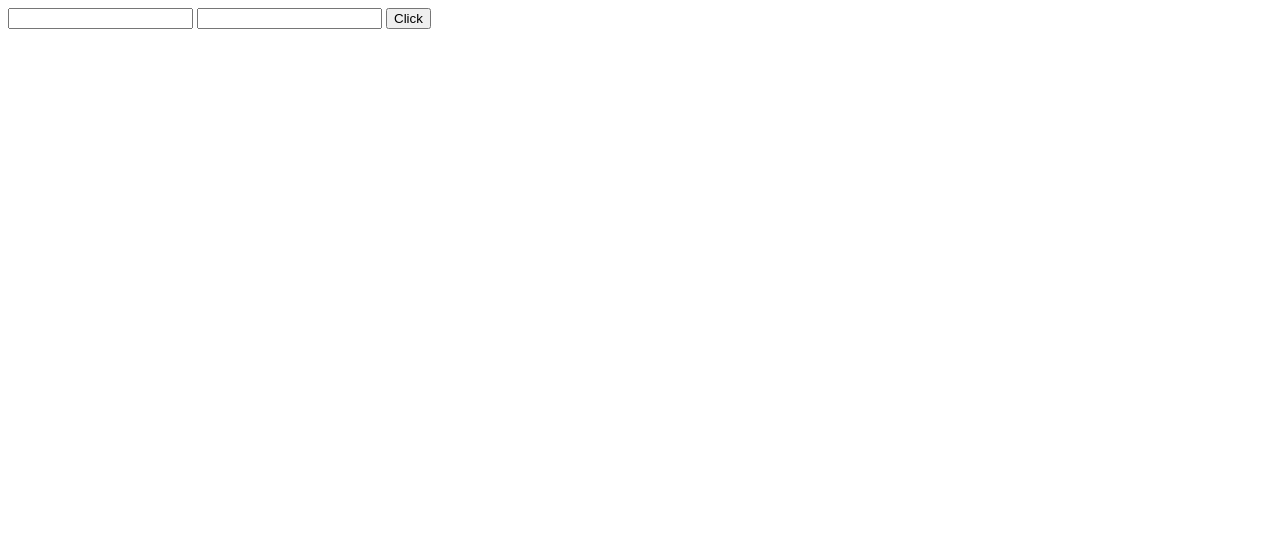
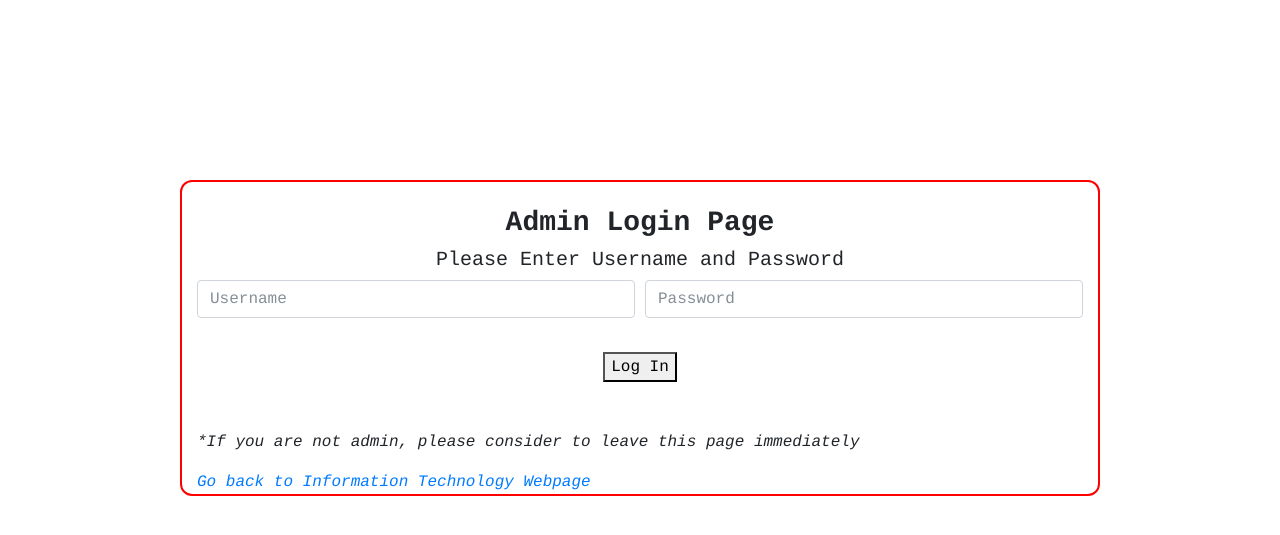
Before and after one commit to KristianND/belajarPBW, a PHP site: page /awal.php in a window 1280 px wide. Before the commit the part shown is almost empty. Shown: the top 535 px of the page. Run offline with PHP 8.4, Linux system fonts and the light colour scheme; tables that the repository leaves empty or names only in its code hold one stand-in row (values such as "Sample post"); some libraries are stand-ins or nearby versions.

Commit message:
Version 4.1
Pengeditan page awal.php

```diff
--- a/awal.php
+++ b/awal.php
@@ -8,15 +8,16 @@ $result = mysqli_query($mysqli, "SELECT * FROM users ORDER BY id DESC");
 
 <html>
 <head>
-    <title>Homepage</title>
+    <title>Admin Page</title>
 	<script src="https://ajax.googleapis.com/ajax/libs/jquery/3.3.1/jquery.min.js"></script>
-	<link rel="stylesheet" src="lib\bootstrap\css\bootstrap.css"></link>
+	<link href="lib/bootstrap/css/bootstrap.min.css" rel="stylesheet">
+	<link href="https://fonts.googleapis.com/css?family=Open+Sans:300,300i,400,400i,700,700i|Montserrat:300,400,500,700" rel="stylesheet">
 </head>
 
 <body>
 <div id="mtable" class="jumbotron">
 <a href="http://kindika-ndapamerang.000webhostapp.com/">Go back to webpage</a><br/><br/>
-
+	<h3 style="text-align: center;">"Respondent Page"</h3>
     <table width='80%' border=1>
 
     <tr>
@@ -34,22 +35,45 @@ $result = mysqli_query($mysqli, "SELECT * FROM users ORDER BY id DESC");
     ?>
     </table>
 	</div>
-	<div id="form">
-		<input id="username" type='text'> </input>
-		<input id="password" type='text'> </input>
-		<button onClick="admin()">Click</button>
-	</div>
+
+	<section id="contact" class="section-bg wow fadeInUp" style="border: 2px solid red; border-radius: 12px; margin: 180px; font-family:courier;">
+		<div id="form">
+
+		<br>
+		<h3 class="text-center"><strong>Admin Login Page</strong></h3>
+		<h5 class="text-center">Please Enter Username and Password</h5>
+		<div class="container">
+
+
+	    <div class="form-row">
+			<br><br><br>
+			<div class="form-group col-md-6">
+				<input type="text" class="form-control" name="name" data-rule="minlen:4" id="username" placeholder="Username">
+			</div>
+
+			<div class="form-group col-md-6">
+				<input type="text" class="form-control" name="email" data-rule="email" id="password" placeholder="Password">
+			</div>
+		</div>
+		<div class="text-center"><button onClick="admin()">Log In</button></div>
+		<br><br>
+		<p><em>*If you are not admin, please consider to leave this page immediately</em></p>
+		<a href="http://kindika-ndapamerang.000webhostapp.com/"><em>Go back to Information Technology Webpage</em></a>
+		</div>
+		</div>
+    </section>
+
 	<script>
 		$('#mtable').hide();
 
 		function admin(){
-			if($('#username').val()==='admin'&& $('#password').val()==='123456'){
+			if($('#username').val()==='admin'&& $('#password').val()==='admin'){
 
 			$('#mtable').show();
 			$('#form').hide();
 			}
 			else{
-				window.alert('you are not admin');
+				window.alert('Username Or Password Incorrect');
 			}
 		}
 	</script>
```
